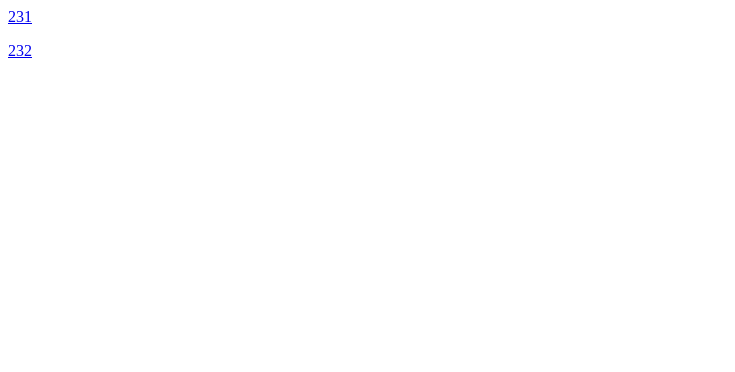
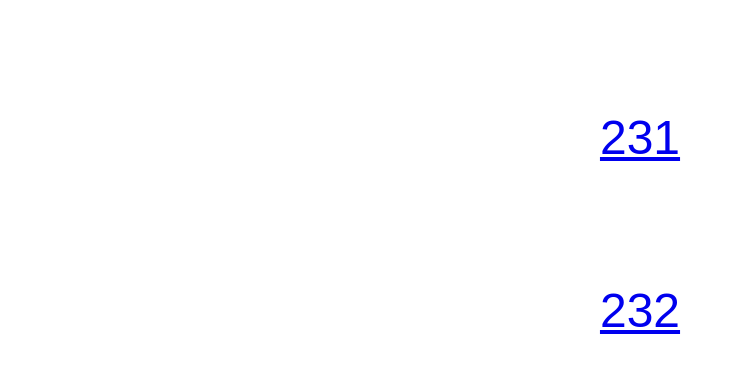
Before and after one commit to tarassaliy/tarassaliy.github.io, a plain HTML site: page index.html in a window 1280 px wide. Shown: the whole page, without its empty margins (0-735 px from the left). Drawn offline with Linux system fonts and the light colour scheme.

Commit message:
Update index.html

```diff
--- a/index.html
+++ b/index.html
@@ -4,8 +4,14 @@
   <title>Розклад занять</title>
  </head>
  <body>
-  <p><a href="231.html">231</a></p>
-  <p><a href="232.html">232</a></p>
+  <p> <p>
+  <p> <p>
+  <p> <p>
+  <p align="center"><font size="70" color="green" face="Arial"><a href="231.html">231</a></font>
+  <p> <p>
+  <p> <p>
+  <p> <p>
+  <p align="center"><font size="70" color="red" face="Arial"><a href="232.html">232</a></font>
 
  </body>
 </html>
```
